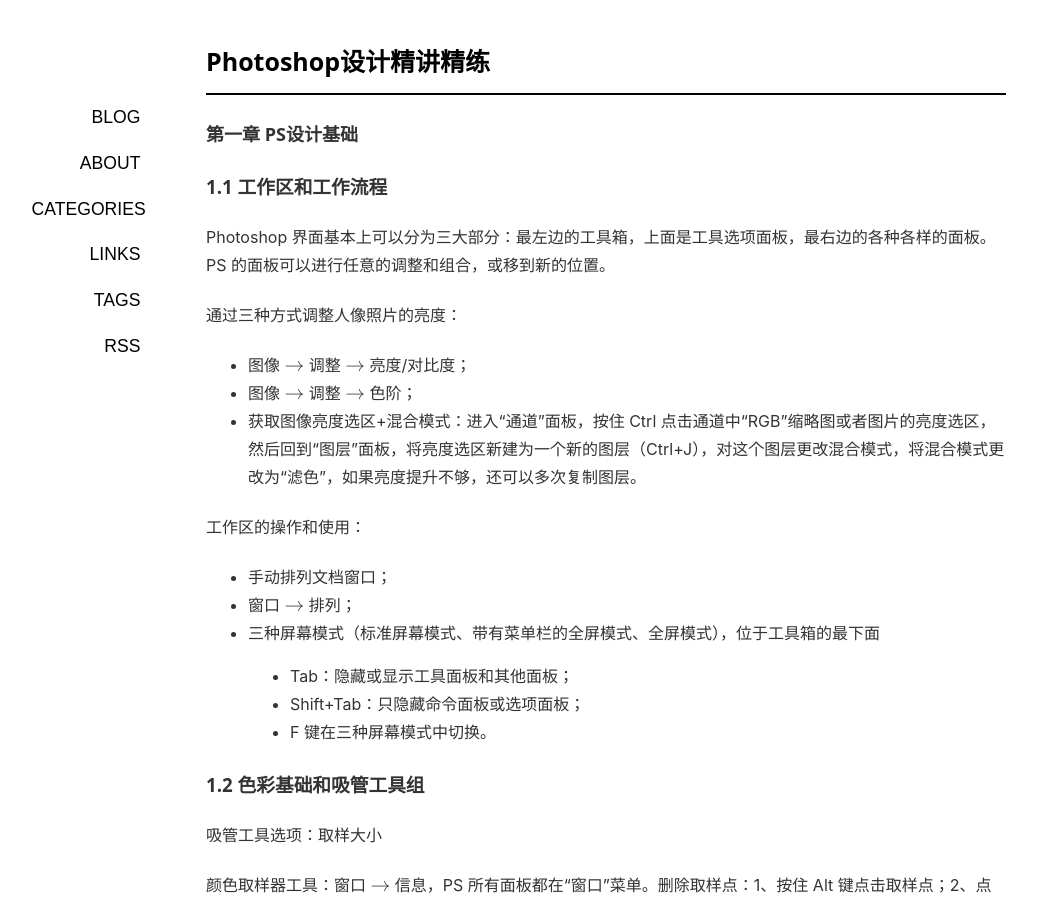
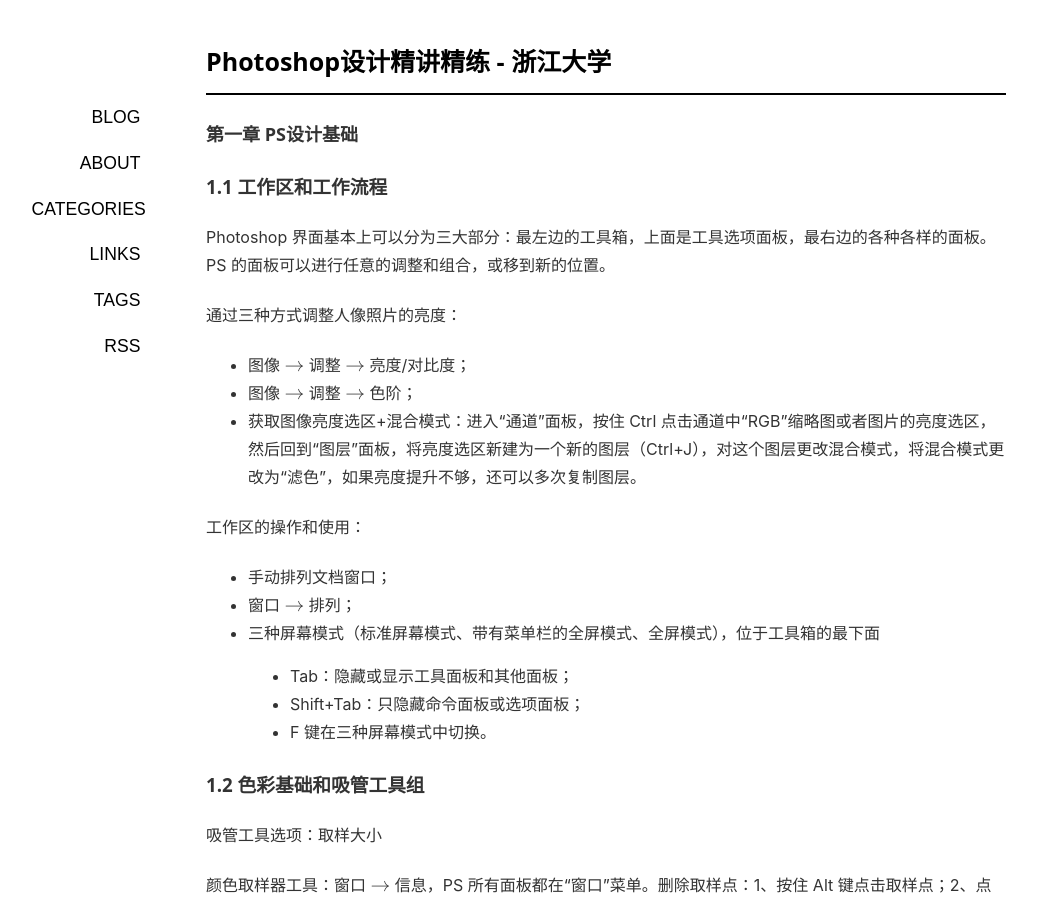
Before and after one commit to Quebradawill/quebrada.github.io, a Jekyll site: the page built from _posts/2020-01-02-photoshop-design.md, in a window 1280 px wide and 900 px high. Shown: the whole window, without its empty margins (34-1071 px from the left). Built offline with Jekyll 4.4.1, drawn with Linux system fonts in a browser that asks for light colours; formulas are drawn with MathJax 3; a script that is not in the unit is left out; comment, search, counter and statistics services are not loaded.

Commit message:
Update 2020-01-02-photoshop-design.md

```diff
--- a/_posts/2020-01-02-photoshop-design.md
+++ b/_posts/2020-01-02-photoshop-design.md
@@ -1,6 +1,6 @@
 ---
 layout: post
-title: Photoshop设计精讲精练
+title: Photoshop设计精讲精练 - 浙江大学
 date: 2020-01-02
 categories: Photoshop
 tags: Photoshop
```
